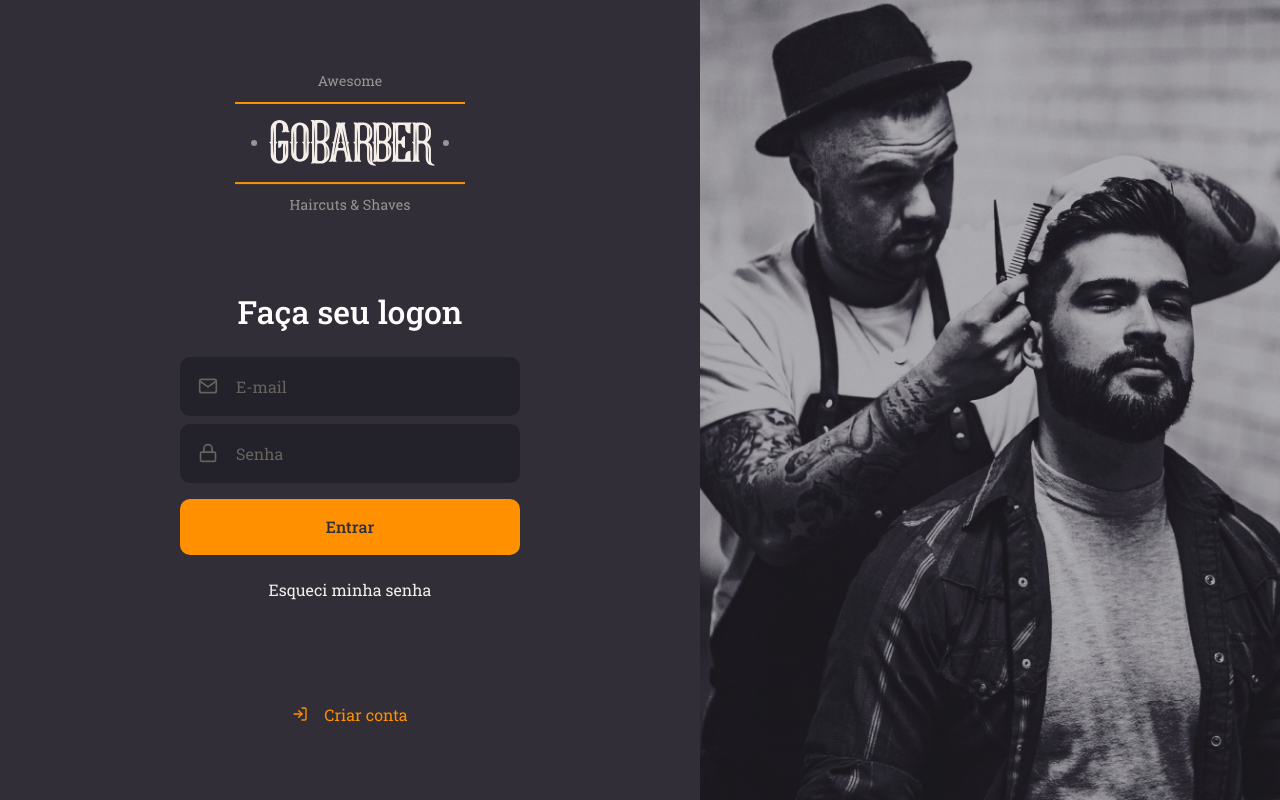
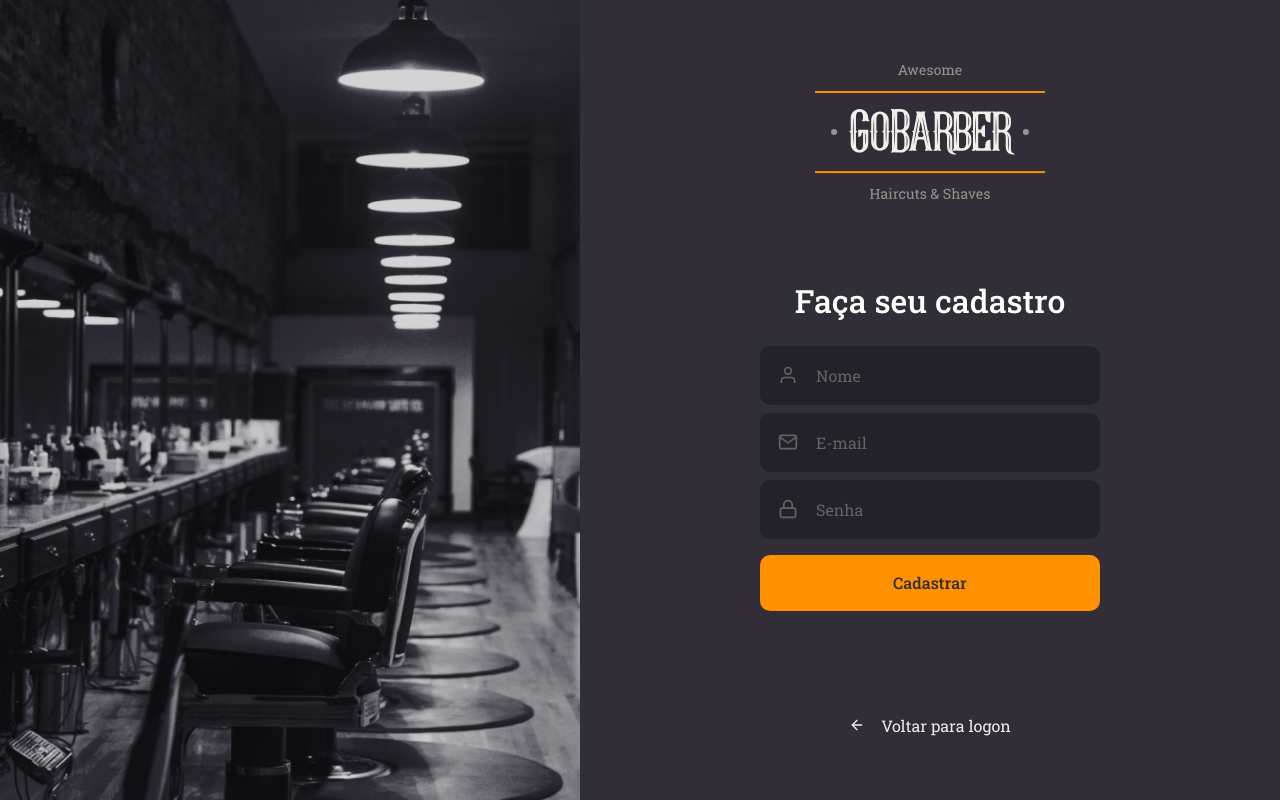
Before and after one commit to kauanpolydoro/bootcamp-rocketseat, a React (Create React App) app in the folder go-stack/modulo-3/gobarber-web/: page /signup in a window 1280 px wide. Built offline with nearby package versions, Linux system fonts and the light colour scheme.

Commit message:
Página de Cadastro

```diff
--- a/go-stack/modulo-3/gobarber-web/src/App.tsx
+++ b/go-stack/modulo-3/gobarber-web/src/App.tsx
@@ -2,10 +2,11 @@
 
 import GlobalStyle from './styles/global';
 import SignIn from './pages/SignIn';
+import SignUp from './pages/SignUp';
 
 const App: React.FC = () => (
   <>
-    <SignIn />
+    <SignUp />
     <GlobalStyle />
   </>
 );
--- /dev/null
+++ b/go-stack/modulo-3/gobarber-web/src/pages/SignUp/index.tsx
@@ -0,0 +1,36 @@
+import React from 'react';
+import { FiArrowLeft, FiMail, FiLock, FiUser } from 'react-icons/fi';
+
+import logoImg from '../../assets/logo.svg';
+
+import Input from '../../components/Input';
+import Button from '../../components/Button';
+
+import { Container, Content, Background } from './styles';
+
+const SignUp: React.FC = () => (
+  <Container>
+    <Background />
+    <Content>
+      <img src={logoImg} alt="GoBarber" />
+      <form>
+        <h1>Faça seu cadastro</h1>
+        <Input name="name" icon={FiUser} placeholder="Nome" />
+        <Input name="email" icon={FiMail} placeholder="E-mail" />
+        <Input
+          name="password"
+          icon={FiLock}
+          type="password"
+          placeholder="Senha"
+        />
+        <Button type="submit">Cadastrar</Button>
+      </form>
+      <a href="login">
+        <FiArrowLeft />
+        Voltar para logon
+      </a>
+    </Content>
+  </Container>
+);
+
+export default SignUp;
--- /dev/null
+++ b/go-stack/modulo-3/gobarber-web/src/pages/SignUp/styles.ts
@@ -0,0 +1,68 @@
+import styled from 'styled-components';
+import { shade } from 'polished';
+
+import signUpBackgroundImg from '../../assets/sign-up-background.png';
+
+export const Container = styled.div`
+  height: 100vh;
+
+  display: flex;
+  align-items: stretch;
+`;
+
+export const Content = styled.div`
+  display: flex;
+  flex-direction: column;
+  align-items: center;
+  justify-content: center;
+
+  width: 100%;
+  max-width: 700px;
+
+  form {
+    margin: 80px 0;
+    width: 340px;
+    text-align: center;
+
+    h1 {
+      margin-bottom: 24px;
+    }
+
+    a {
+      color: #f4ede8;
+      display: block;
+      margin-top: 24px;
+      text-decoration: none;
+      transition: color 0.2s;
+
+      &:hover {
+        color: ${shade(0.2, '#f4ede8')};
+      }
+    }
+  }
+
+  > a {
+    color: #f4ede8;
+    display: block;
+    margin-top: 24px;
+    text-decoration: none;
+    transition: color 0.2s;
+
+    display: flex;
+    align-items: center;
+
+    &:hover {
+      color: ${shade(0.2, '#f4ede8')};
+    }
+
+    svg {
+      margin-right: 16px;
+    }
+  }
+`;
+
+export const Background = styled.div`
+  flex: 1;
+  background: url(${signUpBackgroundImg}) no-repeat center;
+  background-size: cover;
+`;
```
Also changed, not shown: go-stack/modulo-3/gobarber-web/src/assets/sign-up-background.png (added).
